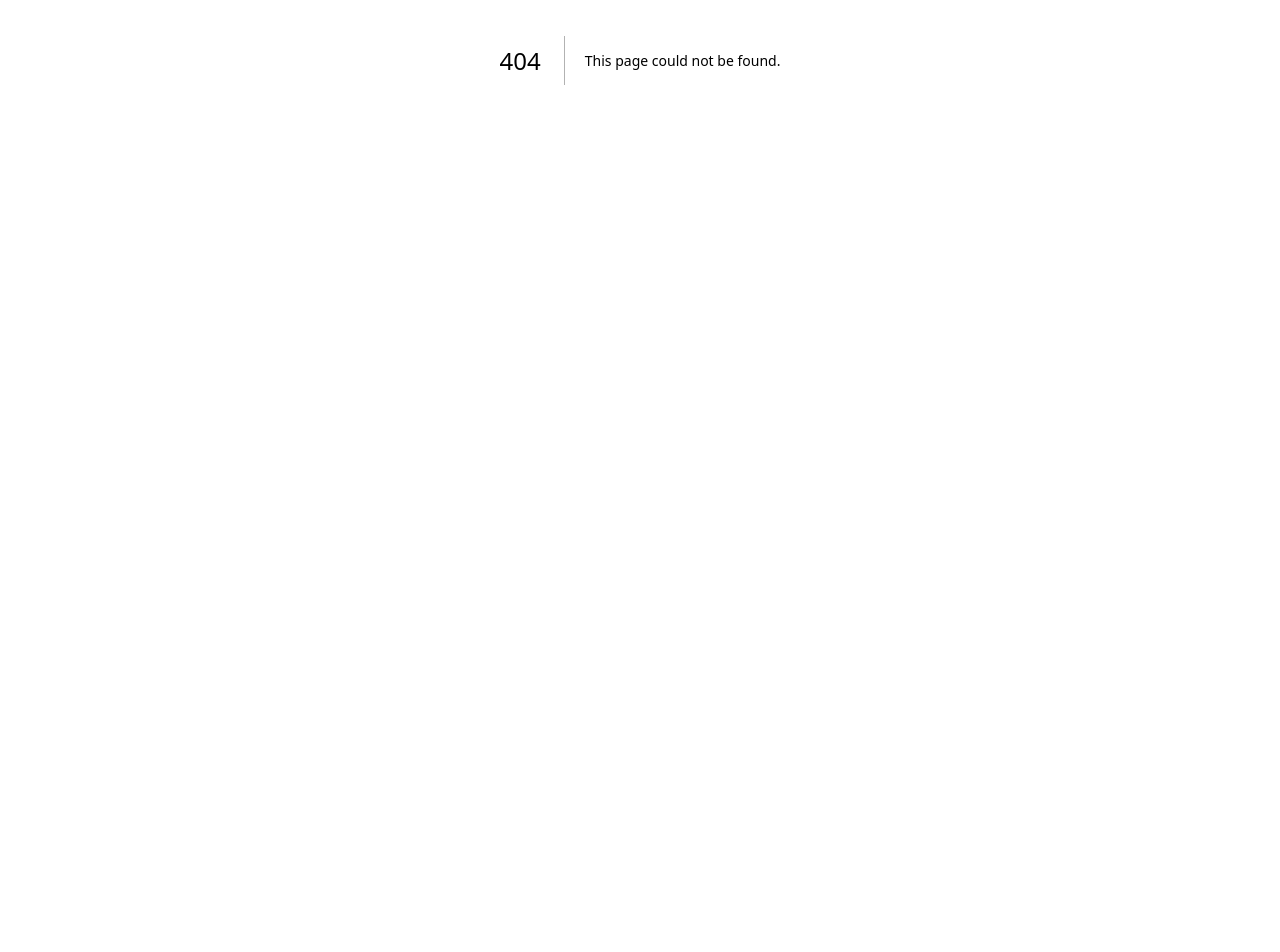
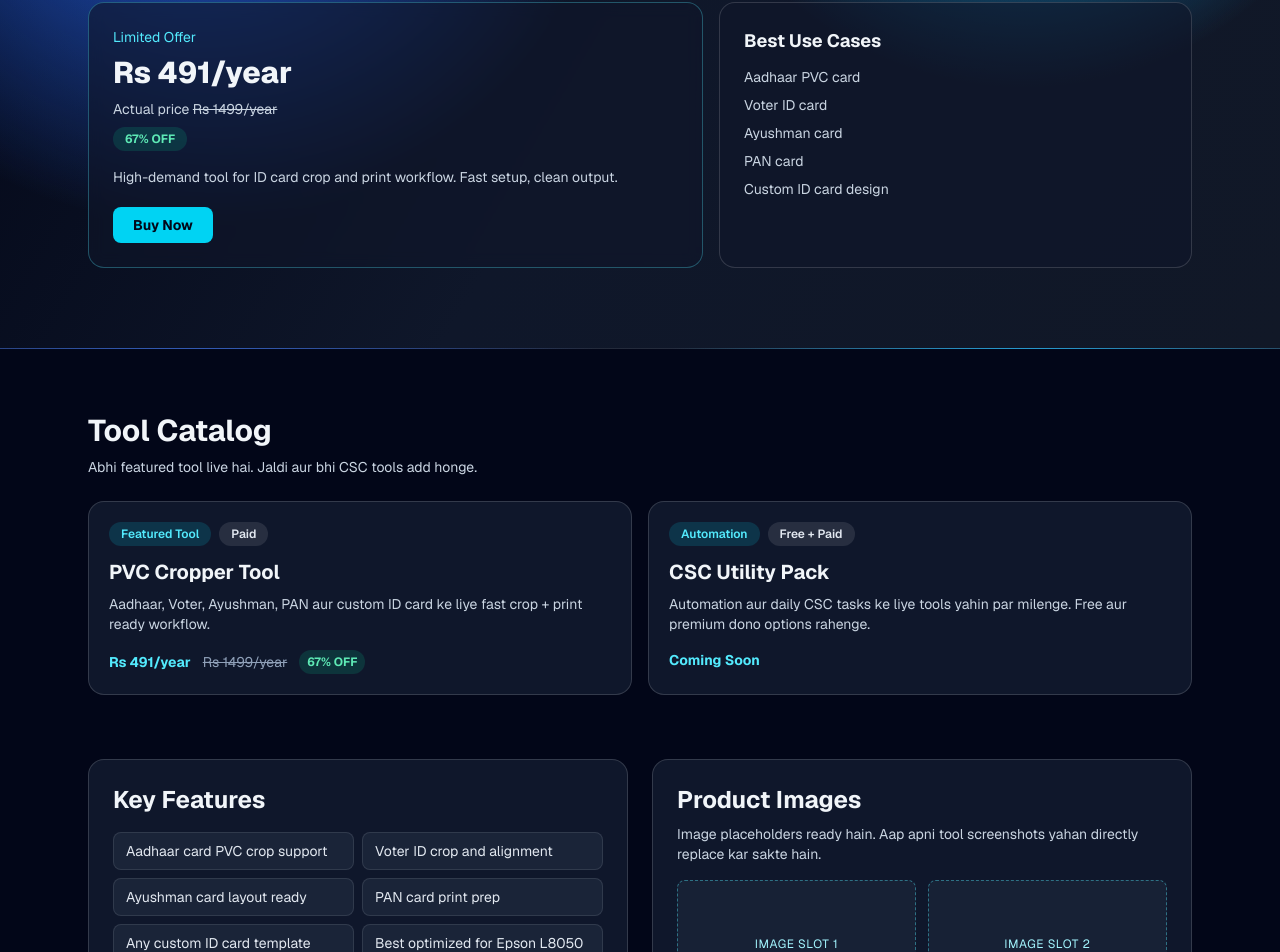
Before and after one commit to IAMPAVANYADAV2/cscwale, a Next.js app: page /tools in a window 1280 px wide. Before the commit this address had no page. Shown: the part 340-1292 px from the top of the page. Before the commit the page ends 800 px from the top, so only its background shows below. Built offline with nearby package versions, Linux system fonts and the light colour scheme.

Commit message:
Add dedicated PVC Cropper tool sales page

```diff
--- a/app/page.tsx
+++ b/app/page.tsx
@@ -104,6 +104,12 @@ export default function Home() {
           </p>
 
           <div className="mt-8 flex flex-wrap gap-3">
+            <a
+              href="/tools"
+              className="rounded-lg bg-cyan-400 px-5 py-3 text-sm font-semibold text-slate-950 transition hover:bg-cyan-300"
+            >
+              CSC Tools Store
+            </a>
             <a
               href="https://wa.me/919452657508"
               className="rounded-lg bg-emerald-500 px-5 py-3 text-sm font-semibold text-white transition hover:bg-emerald-400"
--- /dev/null
+++ b/app/tools/page.tsx
@@ -0,0 +1,175 @@
+const toolCatalog = [
+  {
+    name: "PVC Cropper Tool",
+    category: "Featured Tool",
+    type: "Paid",
+    price: "Rs 491/year",
+    originalPrice: "Rs 1499/year",
+    discount: "67% OFF",
+    description:
+      "Aadhaar, Voter, Ayushman, PAN aur custom ID card ke liye fast crop + print ready workflow.",
+  },
+  {
+    name: "CSC Utility Pack",
+    category: "Automation",
+    type: "Free + Paid",
+    price: "Coming Soon",
+    originalPrice: "",
+    discount: "",
+    description:
+      "Automation aur daily CSC tasks ke liye tools yahin par milenge. Free aur premium dono options rahenge.",
+  },
+];
+
+const keyFeatures = [
+  "Aadhaar card PVC crop support",
+  "Voter ID crop and alignment",
+  "Ayushman card layout ready",
+  "PAN card print prep",
+  "Any custom ID card template support",
+  "Best optimized for Epson L8050 and L18050",
+  "Standard PVC size print support",
+  "Both side print workflow support",
+];
+
+export default function ToolsPage() {
+  return (
+    <main className="min-h-screen bg-slate-950 text-slate-100">
+      <section className="relative overflow-hidden border-b border-white/10 bg-[radial-gradient(circle_at_15%_20%,#2563eb_0%,transparent_35%),radial-gradient(circle_at_80%_10%,#0ea5e9_0%,transparent_30%),linear-gradient(120deg,#020617,#0f172a,#111827)]">
+        <div className="mx-auto max-w-6xl px-6 py-16 md:py-20">
+          <p className="inline-flex rounded-full border border-cyan-300/50 bg-cyan-400/10 px-4 py-1 text-xs font-semibold tracking-widest text-cyan-200">
+            CSC TOOLS STORE
+          </p>
+          <h1 className="mt-5 max-w-3xl text-3xl font-black leading-tight md:text-5xl">
+            PVC CROPPER TOOL
+            <span className="block text-cyan-300">for CSC Professionals</span>
+          </h1>
+          <p className="mt-4 max-w-3xl text-sm text-slate-300 md:text-base">
+            Ek dedicated tool page jahan aapko CSC related automation aur normal work tools milenge. Kuchh tools free honge, kuchh paid.
+          </p>
+
+          <div className="mt-8 grid gap-4 md:grid-cols-[1.3fr_1fr]">
+            <article className="rounded-2xl border border-cyan-300/30 bg-slate-900/60 p-6 backdrop-blur">
+              <p className="text-sm text-cyan-300">Limited Offer</p>
+              <h2 className="mt-2 text-2xl font-extrabold md:text-3xl">Rs 491/year</h2>
+              <p className="mt-2 text-sm text-slate-300">
+                Actual price <span className="line-through">Rs 1499/year</span>
+              </p>
+              <p className="mt-2 inline-flex rounded-full bg-emerald-400/15 px-3 py-1 text-xs font-bold text-emerald-300">
+                67% OFF
+              </p>
+              <p className="mt-4 text-sm text-slate-300">
+                High-demand tool for ID card crop and print workflow. Fast setup, clean output.
+              </p>
+              <button className="mt-5 rounded-lg bg-cyan-400 px-5 py-2 text-sm font-bold text-slate-950 transition hover:bg-cyan-300">
+                Buy Now
+              </button>
+            </article>
+
+            <article className="rounded-2xl border border-white/15 bg-slate-900/60 p-6">
+              <h3 className="text-lg font-bold">Best Use Cases</h3>
+              <ul className="mt-3 space-y-2 text-sm text-slate-300">
+                <li>Aadhaar PVC card</li>
+                <li>Voter ID card</li>
+                <li>Ayushman card</li>
+                <li>PAN card</li>
+                <li>Custom ID card design</li>
+              </ul>
+            </article>
+          </div>
+        </div>
+      </section>
+
+      <section className="mx-auto max-w-6xl px-6 py-12 md:py-16">
+        <div className="flex items-end justify-between gap-3">
+          <div>
+            <h2 className="text-2xl font-bold md:text-3xl">Tool Catalog</h2>
+            <p className="mt-2 text-sm text-slate-300">
+              Abhi featured tool live hai. Jaldi aur bhi CSC tools add honge.
+            </p>
+          </div>
+        </div>
+
+        <div className="mt-6 grid gap-4 md:grid-cols-2">
+          {toolCatalog.map((tool) => (
+            <article
+              key={tool.name}
+              className="rounded-2xl border border-white/15 bg-slate-900 p-5"
+            >
+              <div className="flex flex-wrap items-center gap-2 text-xs">
+                <span className="rounded-full bg-cyan-400/15 px-3 py-1 font-semibold text-cyan-300">
+                  {tool.category}
+                </span>
+                <span className="rounded-full bg-white/10 px-3 py-1 font-semibold text-slate-200">
+                  {tool.type}
+                </span>
+              </div>
+              <h3 className="mt-3 text-xl font-bold">{tool.name}</h3>
+              <p className="mt-2 text-sm text-slate-300">{tool.description}</p>
+
+              <div className="mt-4 flex flex-wrap items-center gap-3 text-sm">
+                <span className="font-bold text-cyan-300">{tool.price}</span>
+                {tool.originalPrice ? (
+                  <span className="text-slate-400 line-through">{tool.originalPrice}</span>
+                ) : null}
+                {tool.discount ? (
+                  <span className="rounded-full bg-emerald-400/15 px-2 py-1 text-xs font-bold text-emerald-300">
+                    {tool.discount}
+                  </span>
+                ) : null}
+              </div>
+            </article>
+          ))}
+        </div>
+      </section>
+
+      <section className="mx-auto max-w-6xl px-6 pb-12 md:pb-16">
+        <div className="grid gap-6 lg:grid-cols-2">
+          <article className="rounded-2xl border border-white/15 bg-slate-900 p-6">
+            <h2 className="text-2xl font-bold">Key Features</h2>
+            <ul className="mt-4 grid gap-2 text-sm text-slate-200 sm:grid-cols-2">
+              {keyFeatures.map((feature) => (
+                <li
+                  key={feature}
+                  className="rounded-lg border border-white/10 bg-slate-800/80 px-3 py-2"
+                >
+                  {feature}
+                </li>
+              ))}
+            </ul>
+          </article>
+
+          <article className="rounded-2xl border border-white/15 bg-slate-900 p-6">
+            <h2 className="text-2xl font-bold">Product Images</h2>
+            <p className="mt-2 text-sm text-slate-300">
+              Image placeholders ready hain. Aap apni tool screenshots yahan directly replace kar sakte hain.
+            </p>
+            <div className="mt-4 grid gap-3 sm:grid-cols-2">
+              <div className="flex min-h-32 items-center justify-center rounded-lg border border-dashed border-cyan-300/40 bg-slate-800/60 text-xs uppercase tracking-wider text-cyan-200">
+                Image Slot 1
+              </div>
+              <div className="flex min-h-32 items-center justify-center rounded-lg border border-dashed border-cyan-300/40 bg-slate-800/60 text-xs uppercase tracking-wider text-cyan-200">
+                Image Slot 2
+              </div>
+              <div className="flex min-h-32 items-center justify-center rounded-lg border border-dashed border-cyan-300/40 bg-slate-800/60 text-xs uppercase tracking-wider text-cyan-200 sm:col-span-2">
+                Wide Image Slot (Banner)
+              </div>
+            </div>
+          </article>
+        </div>
+      </section>
+
+      <section className="mx-auto max-w-6xl px-6 pb-14 md:pb-20">
+        <article className="rounded-2xl border border-cyan-300/30 bg-slate-900 p-6">
+          <h2 className="text-2xl font-bold">YouTube Demo Video</h2>
+          <p className="mt-2 text-sm text-slate-300">
+            Is section me aap demo video embed kar sakte hain taaki customer tool ko live dekh sake.
+          </p>
+          <div className="mt-4 flex min-h-64 items-center justify-center rounded-xl border border-dashed border-cyan-300/50 bg-slate-800/70 text-center text-sm text-cyan-200">
+            YouTube Video Placeholder (Paste Embed Link Here)
+          </div>
+        </article>
+      </section>
+    </main>
+  );
+}
```
